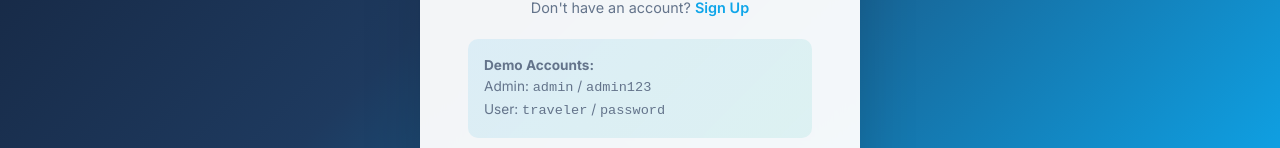
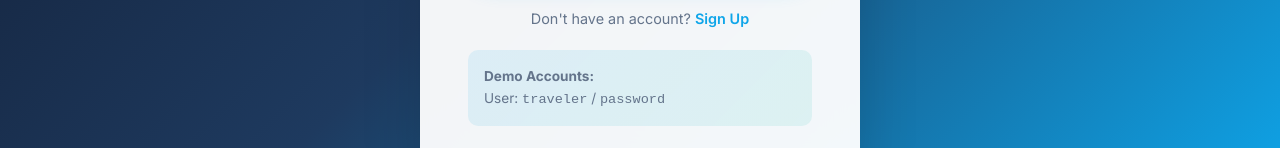
Before and after one commit to janareddy14/travel-companion, a React (Vite) app in the folder frontend/: page /login in a window 1280 px wide. Shown: the part 595-743 px from the top of the page. Built offline with nearby package versions, Linux system fonts and the light colour scheme; no server answers.

Commit message:
Remove admin demo account from Login page
Removed admin demo account credentials from the login page.

```diff
--- a/frontend/src/pages/Login.jsx
+++ b/frontend/src/pages/Login.jsx
@@ -56,7 +56,6 @@ export default function Login() {
 
         <div style={{ marginTop: '20px', padding: '16px', background: 'var(--gradient-card)', borderRadius: 'var(--radius-sm)', fontSize: '0.85rem', color: 'var(--gray)' }}>
           <p><strong>Demo Accounts:</strong></p>
-          <p>Admin: <code>admin</code> / <code>admin123</code></p>
           <p>User: <code>traveler</code> / <code>password</code></p>
         </div>
       </div>
```
